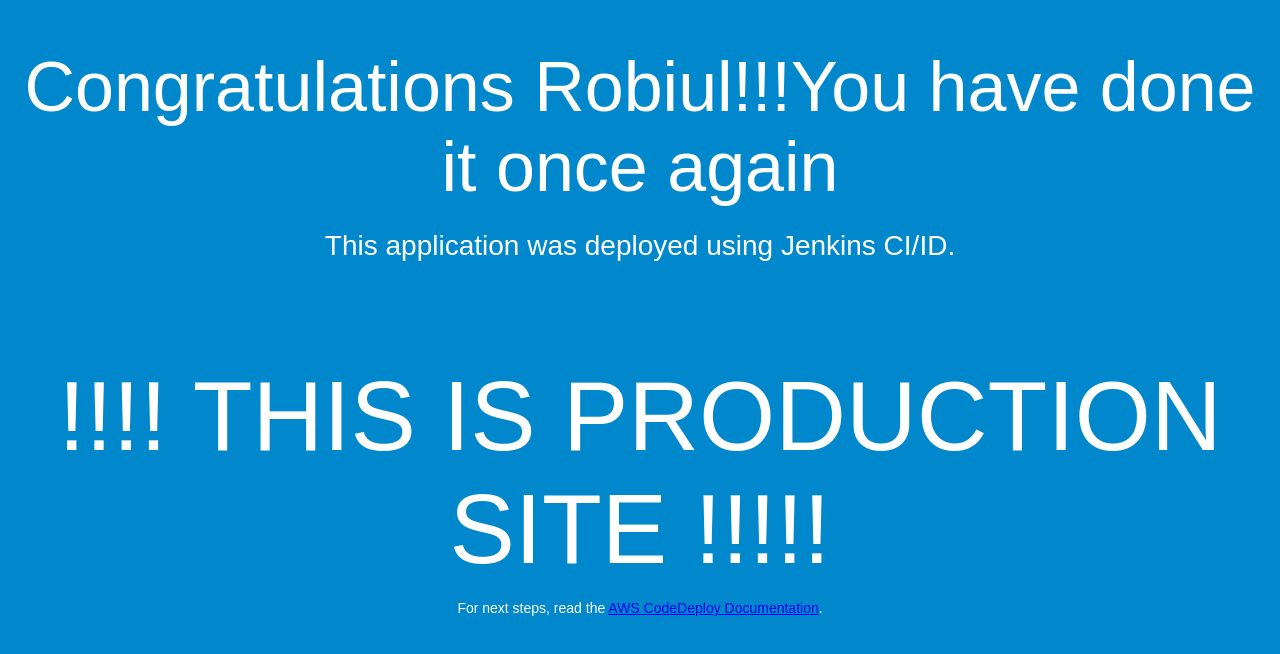
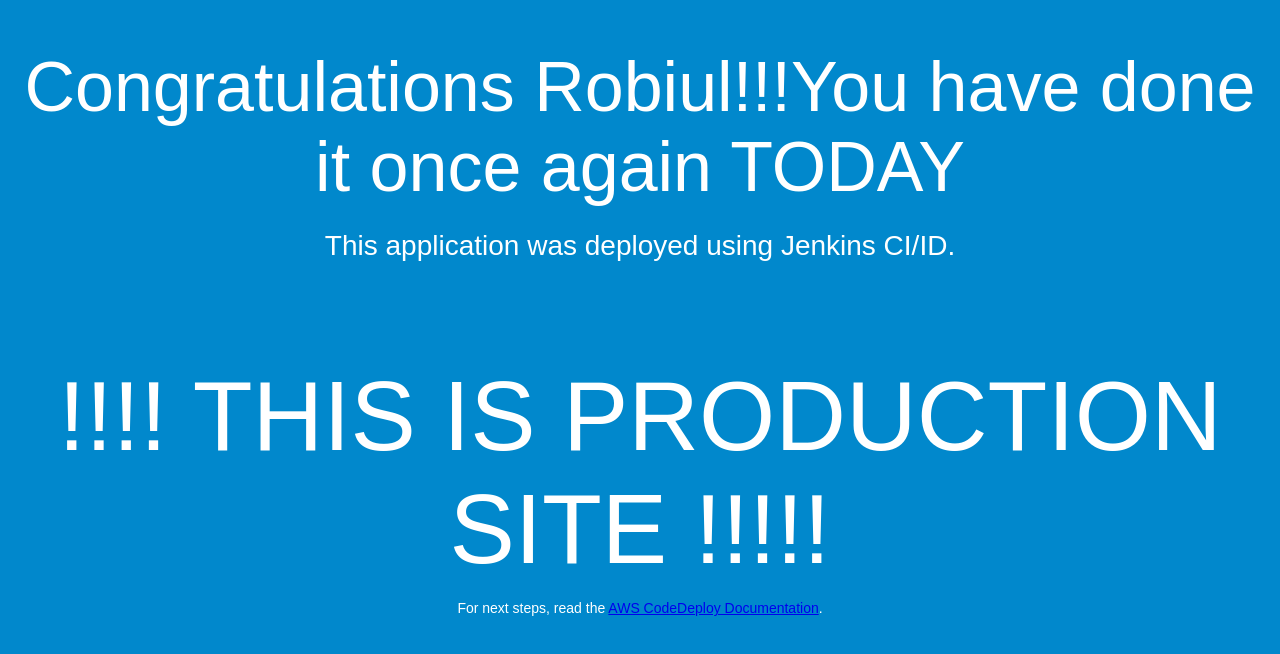
Before and after one commit to bridgecrew-perf6/code-deploy-12, a plain HTML site: page index.html in a window 1280 px wide. Drawn offline with Linux system fonts and the light colour scheme.

Commit message:
added text

```diff
--- a/index.html
+++ b/index.html
@@ -33,7 +33,7 @@
 </head>
 <body>
   <div align="center">
-    <h1>Congratulations Robiul!!!You have done it once again</h1>
+    <h1>Congratulations Robiul!!!You have done it once again TODAY</h1>
     <h2>This application was deployed using Jenkins CI/ID.</h2>
     <h3>  !!!! THIS IS PRODUCTION SITE !!!!!</h3>
     <p>For next steps, read the <a href="http://aws.amazon.com/documentation/codedeploy">AWS CodeDeploy Documentation</a>.</p>
```
